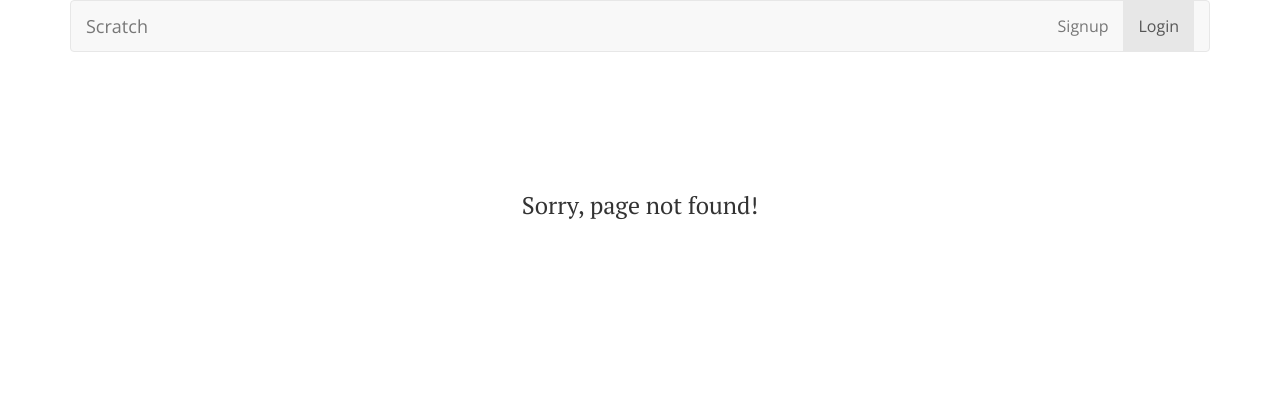
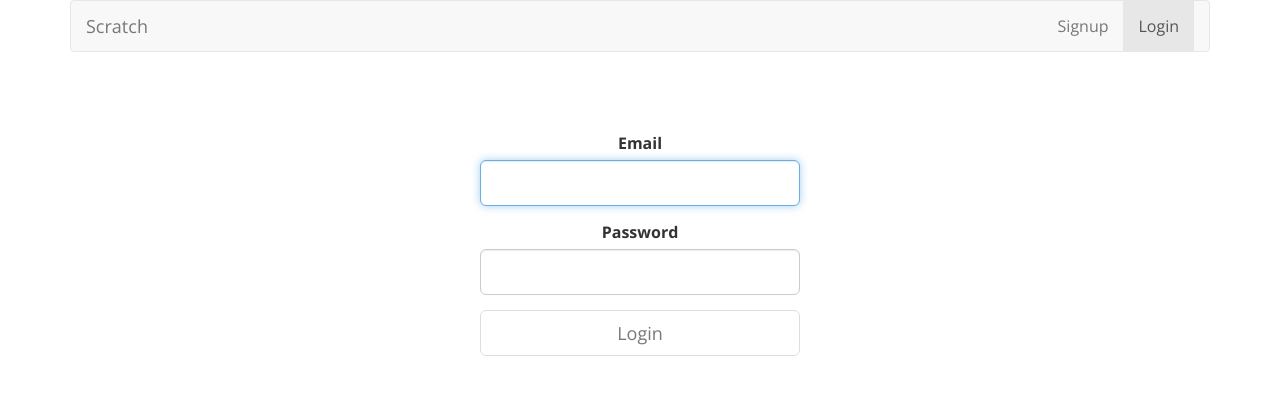
Before and after one commit to mlwigdahl/serverless-note-tutorial-frontend, a React (Create React App) app: page /login in a window 1280 px wide. Before the commit this address had no page. Shown: the top 394 px of the page. Built offline with nearby package versions, Linux system fonts and the light colour scheme; the HTML template or start-up script is replaced by a standard one.

Commit message:
add login page

```diff
--- a/src/Routes.js
+++ b/src/Routes.js
@@ -1,11 +1,13 @@
 import React from 'react';
 import { Route, Switch } from 'react-router-dom';
 import NotFound from './containers/NotFound';
+import Login from './containers/Login';
+import Home from './containers/Home';
 
-import Home from './containers/Home';
 export default () => (
     <Switch>
         <Route path="/" exact component={Home} />
+        <Route path="/login" exact component={Login} />
         <Route component={NotFound} />
     </Switch>
 );
--- /dev/null
+++ b/src/containers/Login.css
@@ -0,0 +1,10 @@
+@media all and (min-width: 480px) {
+  .Login {
+    padding: 60px 0;
+  }
+
+  .Login form {
+    margin: 0 auto;
+    max-width: 320px;
+  }
+}
--- /dev/null
+++ b/src/containers/Login.js
@@ -0,0 +1,67 @@
+import React, { Component } from 'react';
+import {
+  Button,
+  FormGroup,
+  FormControl,
+  ControlLabel,
+} from 'react-bootstrap';
+import './Login.css';
+
+class Login extends Component {
+  constructor(props) {
+    super(props);
+
+    this.state = {
+      username: '',
+      password: '',
+    };
+  }
+
+  validateForm() {
+    return this.state.username.length > 0
+      && this.state.password.length > 0;
+  }
+
+  handleChange = (event) => {
+    this.setState({
+      [event.target.id]: event.target.value
+    });
+  }
+
+  handleSubmit = (event) => {
+    event.preventDefault();
+  }
+
+  render() {
+    return (
+      <div className="Login">
+        <form onSubmit={this.handleSubmit}>
+          <FormGroup controlId="username" bsSize="large">
+            <ControlLabel>Email</ControlLabel>
+            <FormControl
+              autoFocus
+              type="email"
+              value={this.state.username}
+              onChange={this.handleChange} />
+          </FormGroup>
+          <FormGroup controlId="password" bsSize="large">
+            <ControlLabel>Password</ControlLabel>
+            <FormControl
+              value={this.state.password}
+              onChange={this.handleChange}
+              type="password" />
+          </FormGroup>
+          <Button
+            block
+            bsSize="large"
+            disabled={ ! this.validateForm() }
+            type="submit">
+            Login
+          </Button>
+        </form>
+      </div>
+    );
+  }
+}
+
+export default Login;
```
